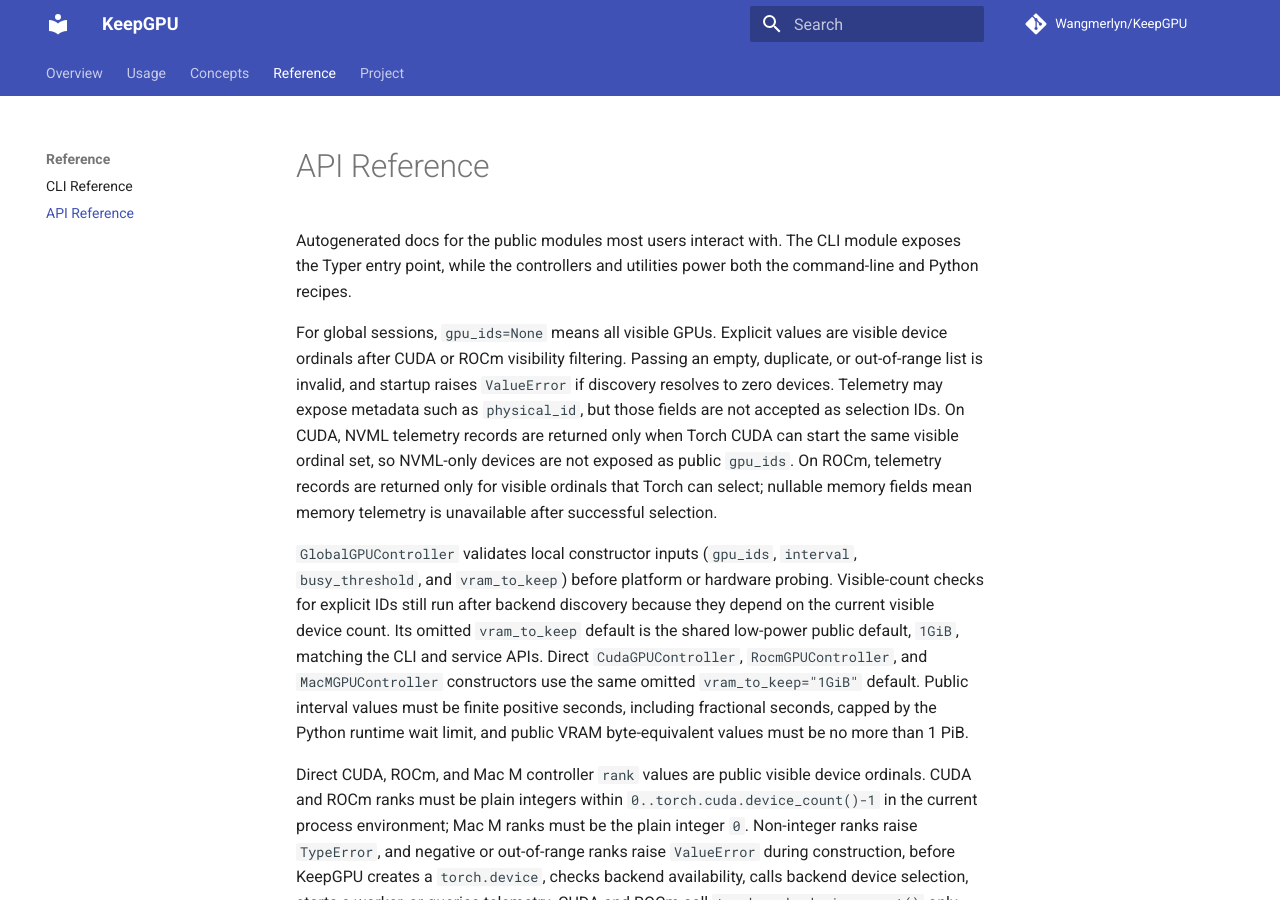
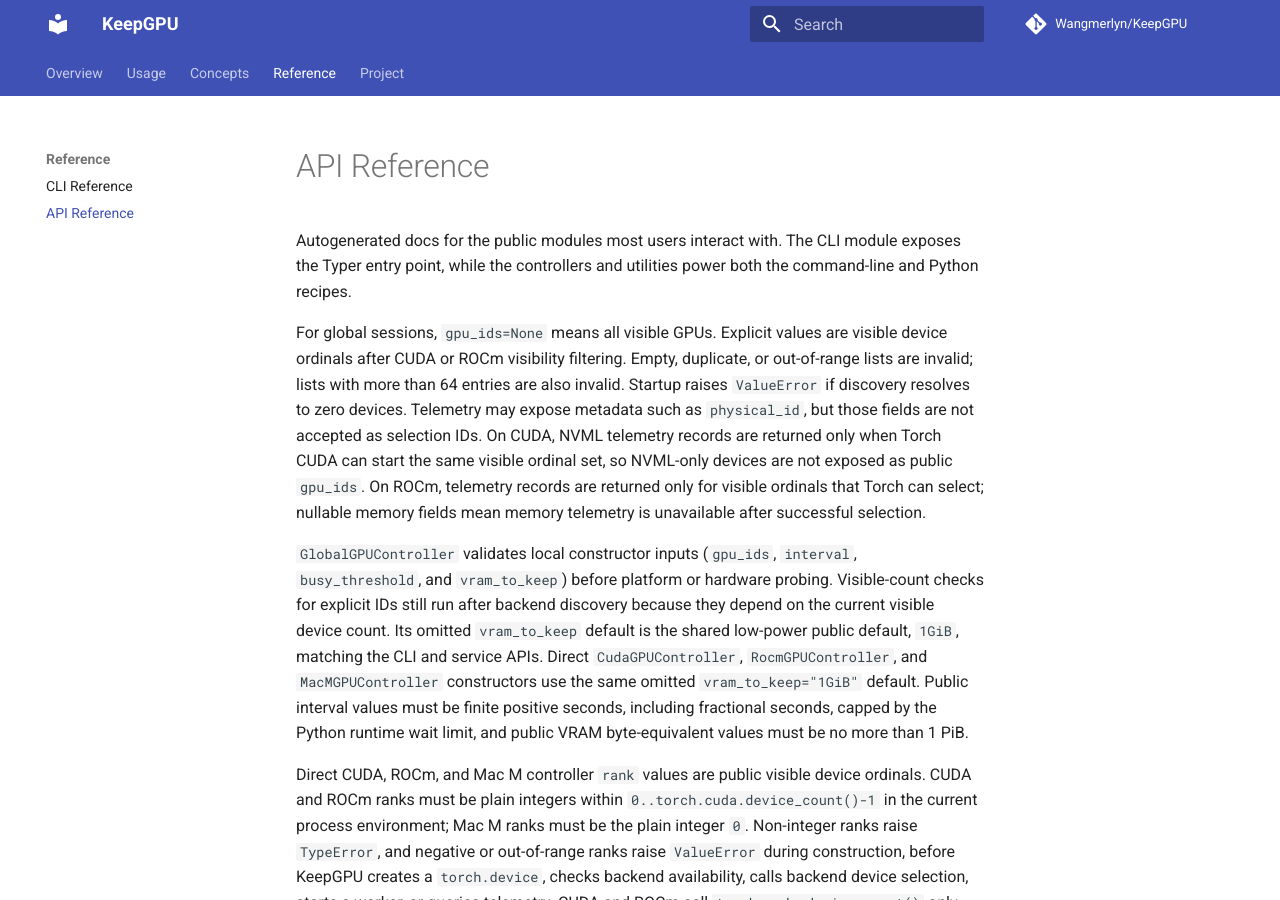
Before and after one commit to Wangmerlyn/KeepGPU, an MkDocs documentation site: the page built from docs/reference/api.md, in a window 1280 px wide and 900 px high. Built offline with MkDocs 1.6.1 and Material for MkDocs 9.7.7, drawn with Linux system fonts in a browser that asks for light colours; comment, search, counter and statistics services are not loaded.

Commit message:
fix(mcp): advertise gpu id item limit
Advertise the shared gpu_ids list-size limit in the MCP schema and docs.

```diff
--- a/docs/reference/api.md
+++ b/docs/reference/api.md
@@ -5,15 +5,15 @@ module exposes the Typer entry point, while the controllers and utilities power
 both the command-line and Python recipes.
 
 For global sessions, `gpu_ids=None` means all visible GPUs. Explicit values are
-visible device ordinals after CUDA or ROCm visibility filtering. Passing an
-empty, duplicate, or out-of-range list is invalid, and startup raises
-`ValueError` if discovery resolves to zero devices. Telemetry may expose
-metadata such as `physical_id`, but those fields are not accepted as selection
-IDs. On CUDA, NVML telemetry records are returned only when Torch CUDA can start
-the same visible ordinal set, so NVML-only devices are not exposed as public
-`gpu_ids`. On ROCm, telemetry records are returned only for visible ordinals
-that Torch can select; nullable memory fields mean memory telemetry is
-unavailable after successful selection.
+visible device ordinals after CUDA or ROCm visibility filtering. Empty,
+duplicate, or out-of-range lists are invalid; lists with more than 64 entries
+are also invalid. Startup raises `ValueError` if discovery resolves to zero
+devices. Telemetry may expose metadata such as `physical_id`, but those fields
+are not accepted as selection IDs. On CUDA, NVML telemetry records are returned
+only when Torch CUDA can start the same visible ordinal set, so NVML-only
+devices are not exposed as public `gpu_ids`. On ROCm, telemetry records are
+returned only for visible ordinals that Torch can select; nullable memory fields
+mean memory telemetry is unavailable after successful selection.
 
 `GlobalGPUController` validates local constructor inputs (`gpu_ids`, `interval`,
 `busy_threshold`, and `vram_to_keep`) before platform or hardware probing.
```
Also changed, not shown: AGENTS.md (+3 -0 lines), docs/guides/mcp.md (+2 -0 lines), docs/guides/python.md (+4 -3 lines), docs/reference/cli.md (+1 -1 lines), 4 other files.
